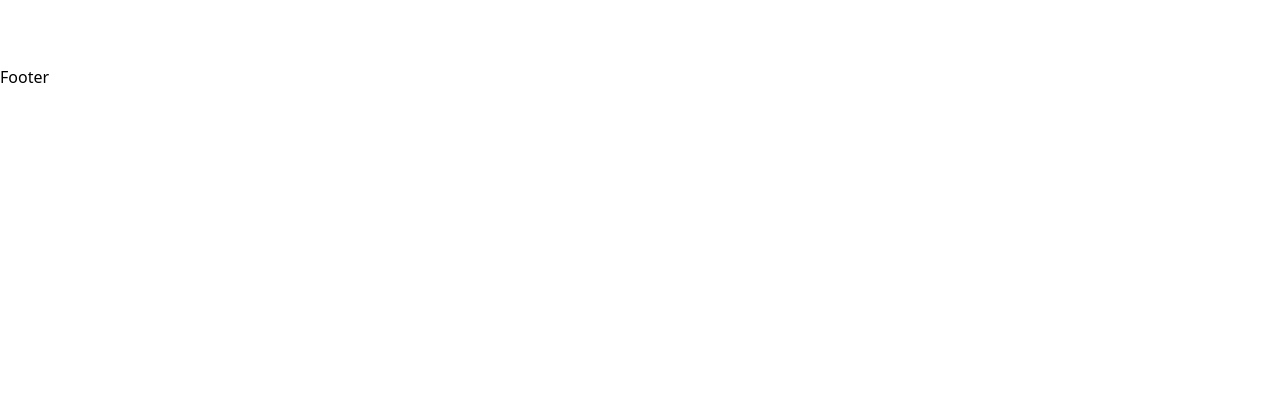
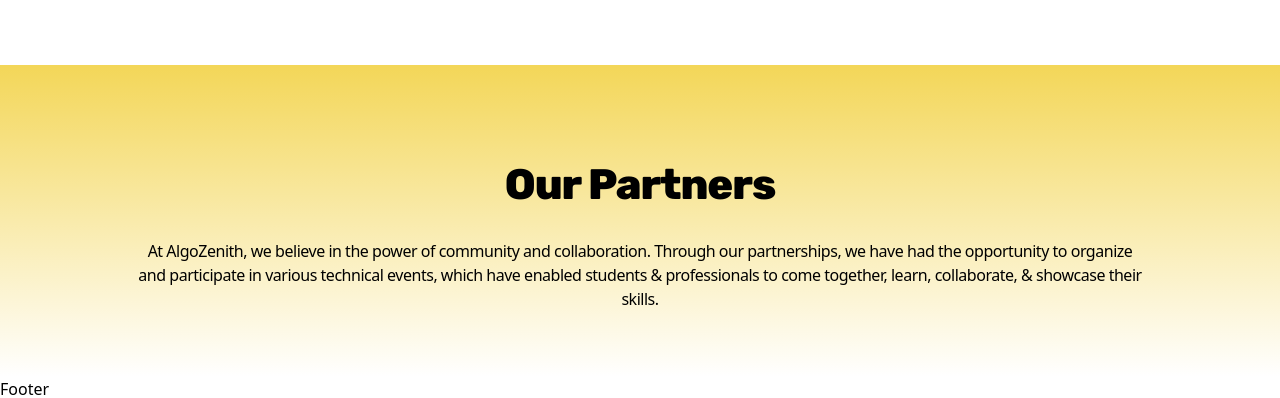
Before and after one commit to suriyaaap13/CPP-LP, a React (Vite) app: page / in a window 1280 px wide. Shown: the part 1553-1951 px from the top of the page. Before the commit the page ends 1642 px from the top, so only its background shows below. Built offline with nearby package versions, Linux system fonts and the light colour scheme.

Commit message:
Set up Section 4

```diff
--- a/src/App.jsx
+++ b/src/App.jsx
@@ -2,6 +2,7 @@ import React from 'react';
 import Footer from './components/Footer';
 import Section2 from './components/Section2';
 import Section3 from './components/Section3';
+import Section4 from './components/Section4';
 
 export default function App() {
   return (
@@ -16,6 +17,7 @@ export default function App() {
       <Section3/>
 
       {/* Partners Section */}
+      <Section4/>
 
       {/* Community Section */}
 
--- a/src/components/Section4.jsx
+++ b/src/components/Section4.jsx
@@ -0,0 +1,16 @@
+import React from 'react'
+
+export default function Section4() {
+  return (
+    <div className='gradient-yellow-bg'>
+      <div className='py-[5.21vw]'>
+        <div className='font-rubik font-extrabold text-center text-[3.33vw] tracking-[-0.025em] my-[1.67vw]'>
+          Our Partners
+        </div>
+        <div className='font-dmSans text-[1.25vw] tracking-[-0.03em] font-normal text-center mx-[10.42vw]'>
+        At AlgoZenith, we believe in the power of community and collaboration. Through our partnerships, we have had the opportunity to organize and participate in various technical events, which have enabled students & professionals to come together, learn, collaborate, & showcase their skills.
+        </div>
+      </div>
+    </div>
+  )
+}
--- a/src/main.css
+++ b/src/main.css
@@ -8,3 +8,6 @@
 .gradient-yellow-btn{
     background: linear-gradient(89.1deg, #FAE17E -53.48%, #FFFFFF 138.78%);
 }
+.gradient-yellow-bg{
+    background: linear-gradient(180deg, #EDC100 -52.64%, rgba(251, 231, 144, 0) 100%);
+}
```
